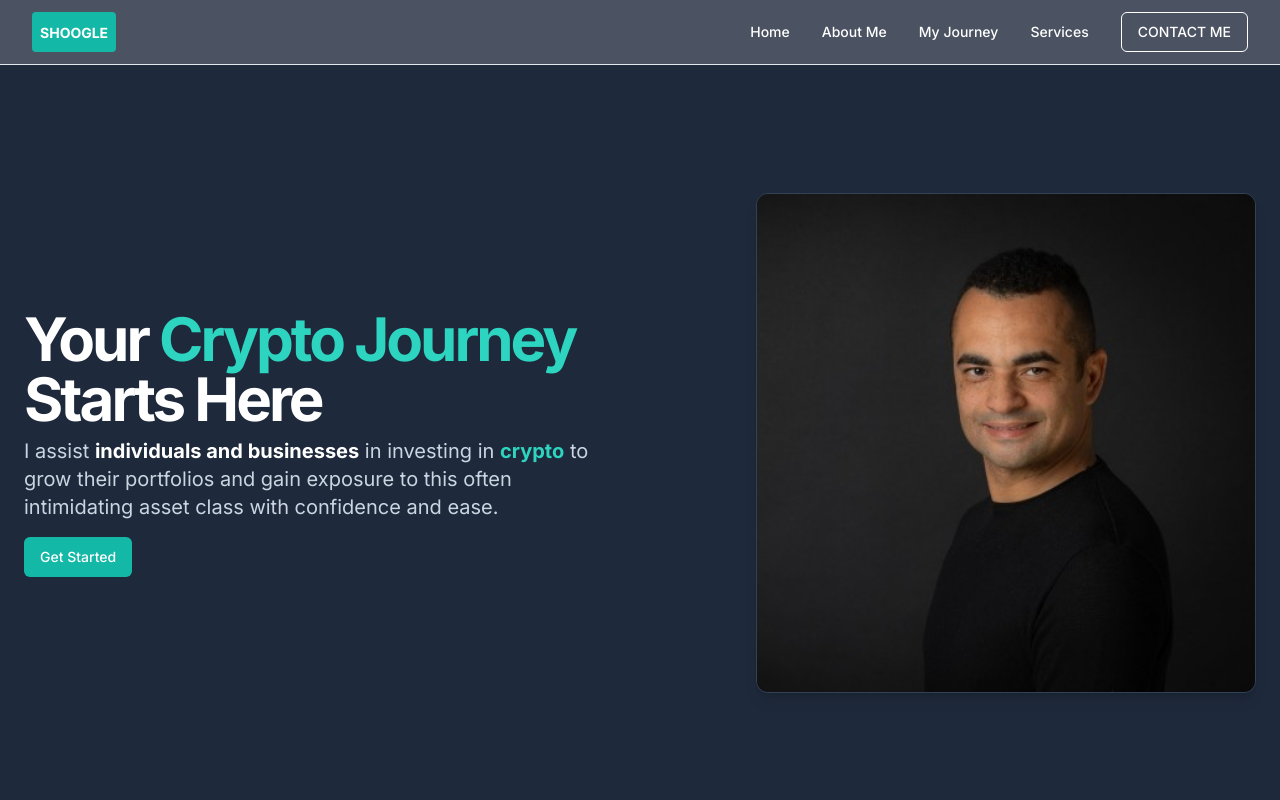
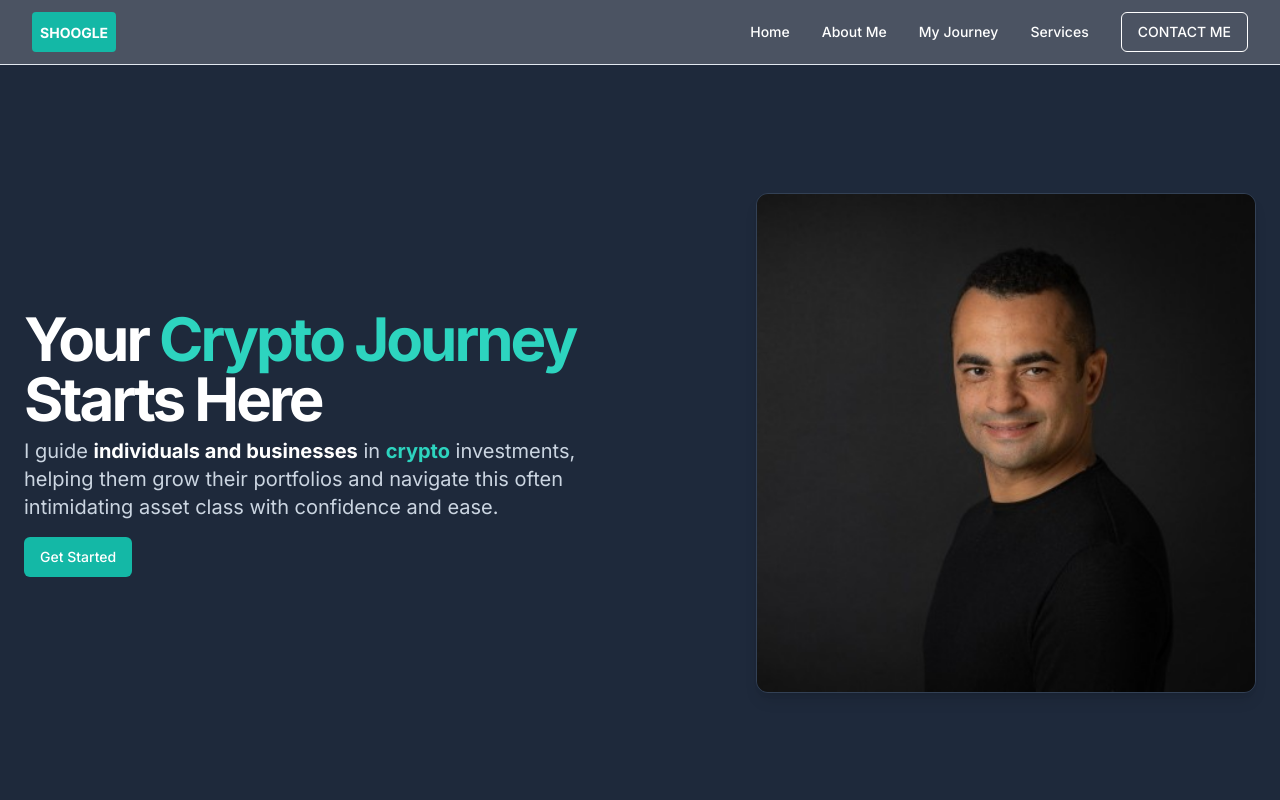
Before and after one commit to mattddyer/PersonalBrandWebsite, a Next.js app: page / in a window 1280 px wide. Shown: the top 800 px of the page. Built offline with nearby package versions, Linux system fonts and the light colour scheme.

Commit message:
Update hero section text to new guidance message

```diff
--- a/app/page.tsx
+++ b/app/page.tsx
@@ -111,7 +111,7 @@ export default function HomePage() {
                     Your <span className="text-teal-400">Crypto Journey</span> Starts Here
                   </h1>
                   <p className="max-w-[600px] text-slate-300 text-base md:text-xl">
-                    I assist <span className="text-white font-bold">individuals and businesses</span> in investing in <span className="text-teal-400 font-bold">crypto</span> to grow their portfolios and gain exposure to this often intimidating asset class with confidence and ease.
+                    I guide <span className="text-white font-bold">individuals and businesses</span> in <span className="text-teal-400 font-bold">crypto</span> investments, helping them grow their portfolios and navigate this often intimidating asset class with confidence and ease.
                   </p>
                 </div>
                 <div className="flex flex-col gap-2 min-[400px]:flex-row">
```
